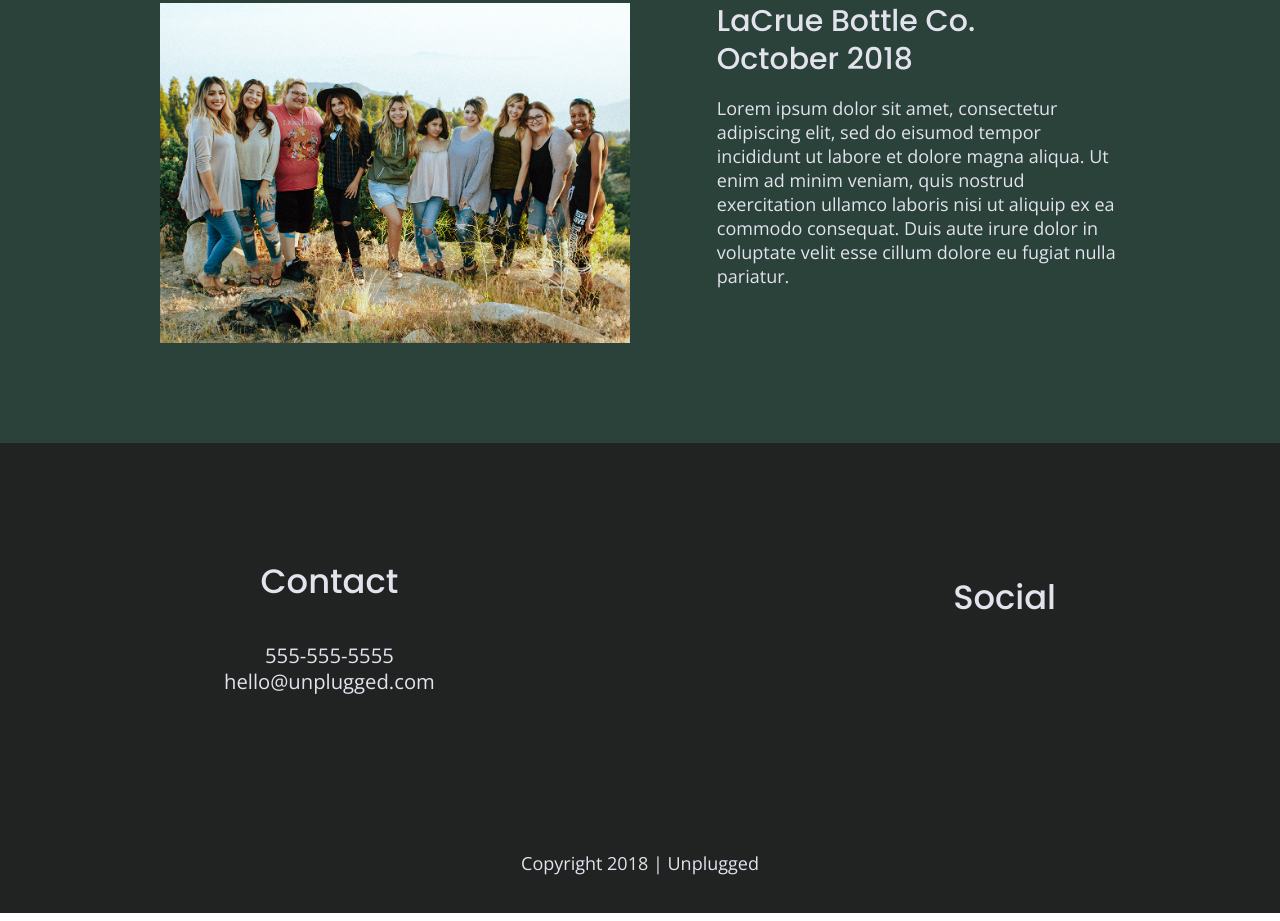
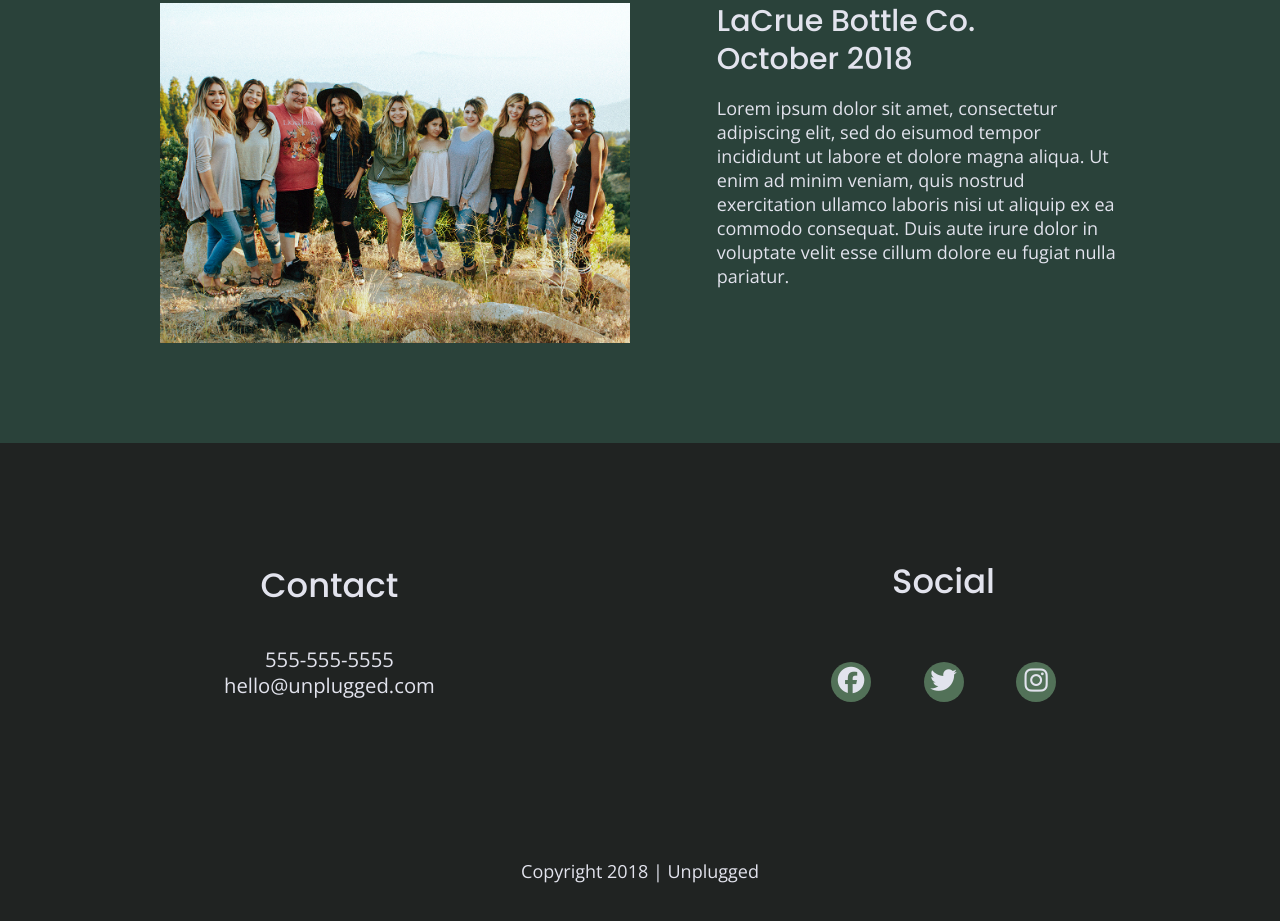
Before and after one commit to emilyann1/unplugged-retreat, a website built with Parcel: page index.html in a window 1280 px wide. Shown: the part 2067-2988 px from the top of the page. Built offline with nearby package versions, Linux system fonts and the light colour scheme.

Commit message:
added icons to social section

```diff
--- a/css/main.css
+++ b/css/main.css
@@ -252,14 +252,26 @@ footer .copyright {
 
 footer .social-icons {
   display: flex;
-  justify-content: space-around;
+  justify-content: space-between;
   align-items: center;
+  width: 12.5em;
 }
 
 footer .social-icons p {
   display: flex;
   justify-content: center;
   align-items: center;
+  background-color: #527158;
+
+  width: 40px;
+  height: 40px;
+  border-radius: 50%;
+  text-align: center;
+}
+
+footer .social-icons i {
+  font-size: 1.3125em;
+
 }
 
 /* ----------------- Mobile Styles - Homepage ----------------------------- */
--- a/index.html
+++ b/index.html
@@ -171,13 +171,13 @@
             <h4>Social</h4>
               <div class="social-icons">
                   <p>
-                    <a href="https://www.facebook.com/Skillcrush" target="_blank"></a>
+                    <a href="https://www.facebook.com/Skillcrush" target="_blank"><i class="fab fa-facebook"></i></a>
                   </p>
                   <p>
-                    <a href="https://twitter.com/Skillcrush" target="_blank"></a>
+                    <a href="https://twitter.com/Skillcrush" target="_blank"><i class="fab fa-twitter"></i></a>
                   </p>
                   <p>
-                    <a href="https://www.instagram.com/skillcrush/" target="_blank"></a>
+                    <a href="https://www.instagram.com/skillcrush/" target="_blank"><i class="fab fa-instagram"></i></a>
                   </p>
               </div>
           </div>
```
Also changed, not shown: faq/index.html (+3 -3 lines).
